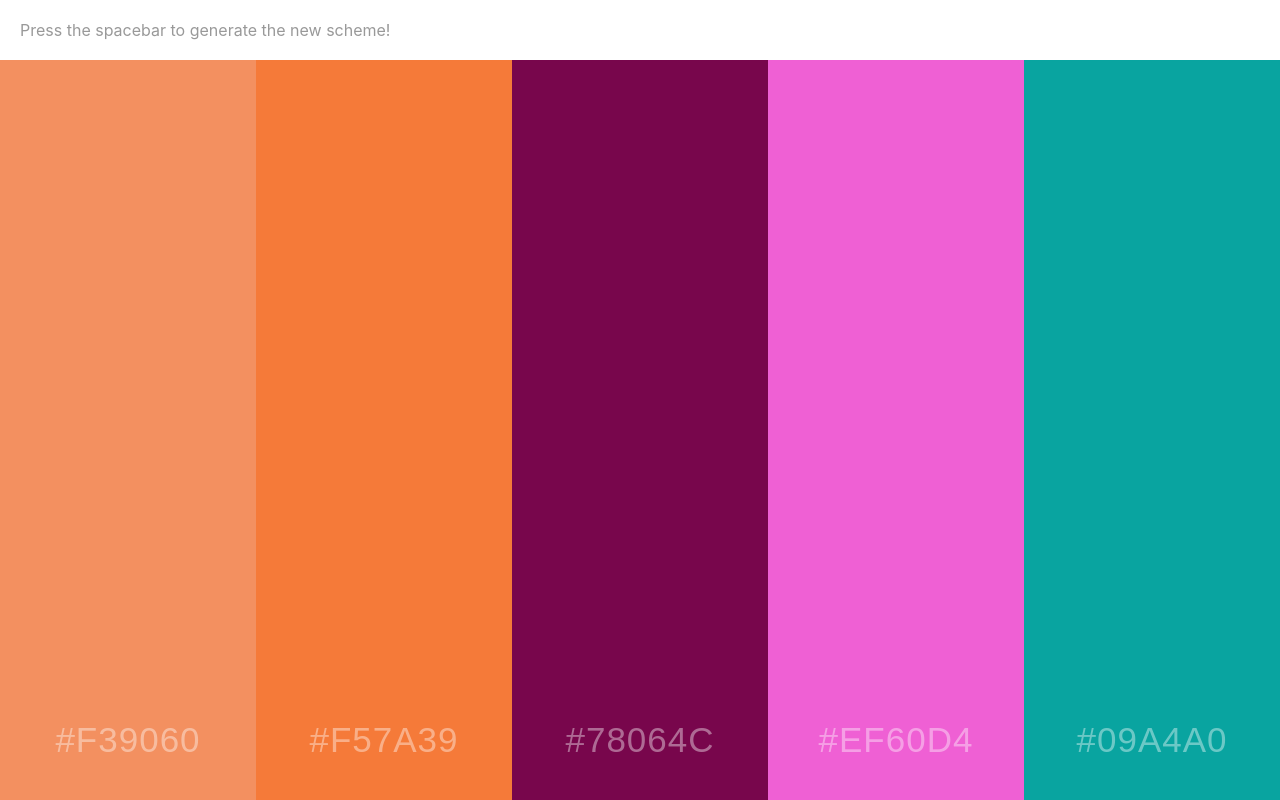
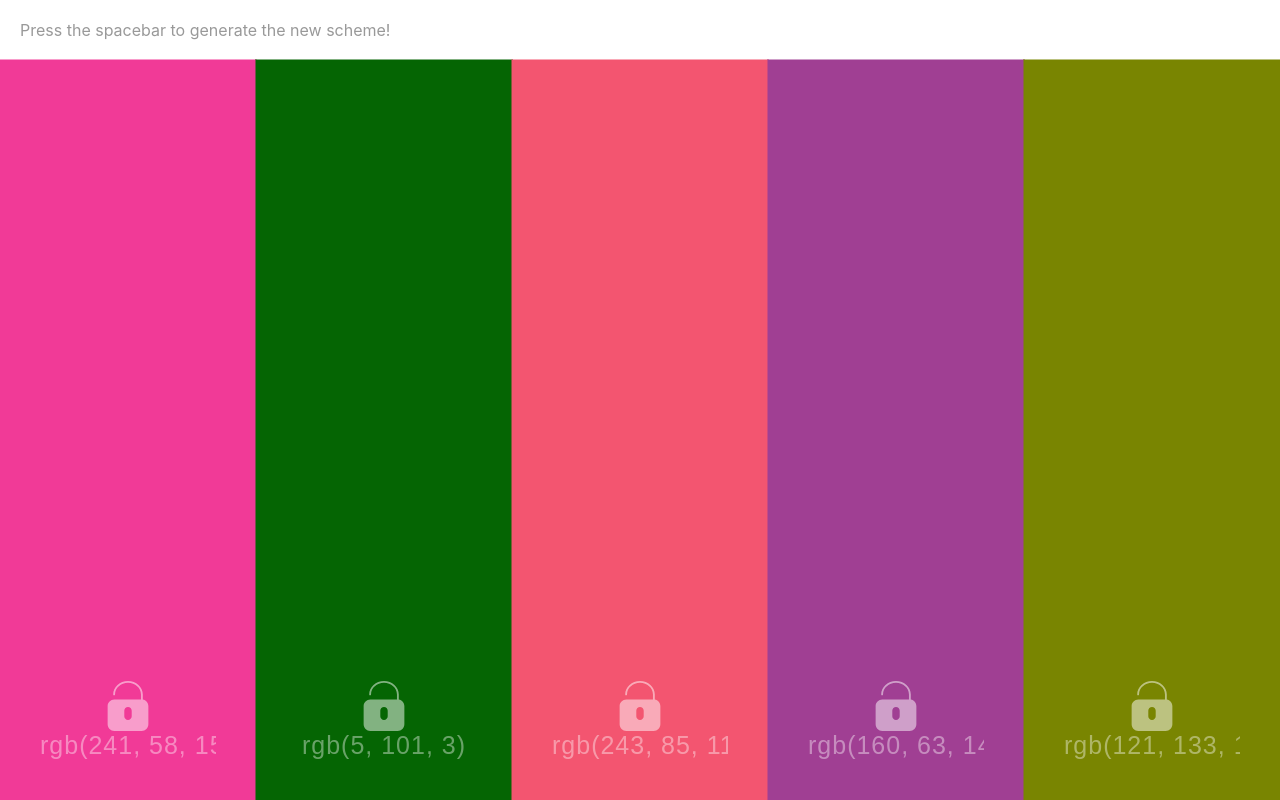
Before and after one commit to okradzemirian/color-generator, a React (Create React App) app: page / in a window 1280 px wide. Built offline with nearby package versions, Linux system fonts and the light colour scheme.

Commit message:
Added locked and unlocked svg files

```diff
--- a/src/components/Color/Color.js
+++ b/src/components/Color/Color.js
@@ -1,18 +1,35 @@
 import React from 'react'
 import styles from './Color.module.scss'
+import LockedSvg from '../../svg/Locked'
+import UnlockedSvg from '../../svg/Unlocked'
 
-const Color = ({ color }) => {
+const Color = ({ color: { value, locked } }) => {
     const copyToClipboard = e => {
         e.target.select()
         document.execCommand('copy')
     }
 
     return (
-        <div className={styles.Color} style={{ background: color }}>
+        <div
+            className={styles.Color}
+            style={{
+                background: `rgb(${value})`,
+                boxShadow: `0px 0px 0px 1px rgba(${value}, .5)`,
+            }}
+        >
+            {locked ? (
+                <LockedSvg className={styles.Locked} />
+            ) : (
+                <UnlockedSvg
+                    onClick={() => console.log('hey')}
+                    className={styles.Unlocked}
+                />
+            )}
+
             <input
                 className={styles.ColorValue}
                 type="text"
-                value={color}
+                value={`rgb(${value})`}
                 onClick={e => copyToClipboard(e)}
             />
         </div>
--- a/src/components/Color/Color.module.scss
+++ b/src/components/Color/Color.module.scss
@@ -3,7 +3,9 @@
 .Color {
     flex-grow: 1;
     display: flex;
-    align-items: flex-end;
+    justify-content: flex-end;
+    align-items: center;
+    flex-direction: column;
     padding: 4rem;
 }
 
@@ -12,7 +14,7 @@
     background: none;
     border: none;
     text-align: center;
-    font-size: 3.5rem;
+    font-size: 2.5rem;
     color: $white;
     letter-spacing: 1px;
     opacity: 0.4;
@@ -26,3 +28,19 @@
         opacity: 0.7;
     }
 }
+
+.Locked,
+.Unlocked {
+    width: 5rem;
+    height: 5rem;
+    fill: $white;
+    cursor: pointer;
+}
+
+.Unlocked {
+    opacity: 0.5;
+}
+
+.Locked {
+    opacity: 0.8;
+}
--- /dev/null
+++ b/src/svg/Locked.js
@@ -0,0 +1,39 @@
+import React from 'react'
+
+const Locked = props => (
+    <svg
+        version="1.1"
+        id="Capa_1"
+        xmlns="http://www.w3.org/2000/svg"
+        xmlnsXlink="http://www.w3.org/1999/xlink"
+        x="0px"
+        y="0px"
+        viewBox="0 0 54 54"
+        xmlSpace="preserve"
+        {...props}
+    >
+        <path
+            d="M43,20.113V14.5C43,6.505,35.822,0,27,0S11,6.505,11,14.5v5.613c-3.401,0.586-6,3.55-6,7.117v19.542
+	C5,50.757,8.243,54,12.229,54h29.542C45.757,54,49,50.757,49,46.771V27.229C49,23.663,46.401,20.699,43,20.113z M13,14.5
+	C13,7.607,19.28,2,27,2s14,5.607,14,12.5V20H13V14.5z M31,38c0,2.206-1.794,4-4,4s-4-1.794-4-4v-6c0-2.206,1.794-4,4-4s4,1.794,4,4
+	V38z"
+        />
+        <g></g>
+        <g></g>
+        <g></g>
+        <g></g>
+        <g></g>
+        <g></g>
+        <g></g>
+        <g></g>
+        <g></g>
+        <g></g>
+        <g></g>
+        <g></g>
+        <g></g>
+        <g></g>
+        <g></g>
+    </svg>
+)
+
+export default Locked
--- /dev/null
+++ b/src/svg/Unlocked.js
@@ -0,0 +1,38 @@
+import React from 'react'
+
+const Unlocked = props => (
+    <svg
+        version="1.1"
+        id="Capa_1"
+        xmlns="http://www.w3.org/2000/svg"
+        xmlnsXlink="http://www.w3.org/1999/xlink"
+        x="0px"
+        y="0px"
+        viewBox="0 0 54 54"
+        xmlSpace="preserve"
+        {...props}
+    >
+        <path
+            d="M43,20.113V14.5C43,6.505,35.822,0,27,0S11,6.505,11,14.5c0,0.553,0.447,1,1,1s1-0.447,1-1C13,7.607,19.28,2,27,2
+	s14,5.607,14,12.5V20H12.229C8.243,20,5,23.243,5,27.229v19.542C5,50.757,8.243,54,12.229,54h29.542C45.757,54,49,50.757,49,46.771
+	V27.229C49,23.663,46.401,20.699,43,20.113z M31,38c0,2.206-1.794,4-4,4s-4-1.794-4-4v-6c0-2.206,1.794-4,4-4s4,1.794,4,4V38z"
+        />
+        <g></g>
+        <g></g>
+        <g></g>
+        <g></g>
+        <g></g>
+        <g></g>
+        <g></g>
+        <g></g>
+        <g></g>
+        <g></g>
+        <g></g>
+        <g></g>
+        <g></g>
+        <g></g>
+        <g></g>
+    </svg>
+)
+
+export default Unlocked
--- a/src/utils/generateColors.js
+++ b/src/utils/generateColors.js
@@ -1,12 +1,12 @@
 const generateColor = () => {
-    let color = '#'
-    const letters = '0123456789ABCDEF'
+    const r = Math.floor(Math.random() * 256)
+    const g = Math.floor(Math.random() * 256)
+    const b = Math.floor(Math.random() * 256)
 
-    for (let i = 0; i < 6; i++) {
-        color += letters[Math.floor(Math.random() * 16)]
+    return {
+        value: `${r}, ${g}, ${b}`,
+        locked: false,
     }
-
-    return color
 }
 
 const generateColors = (colorsCount = 5) => {
```
